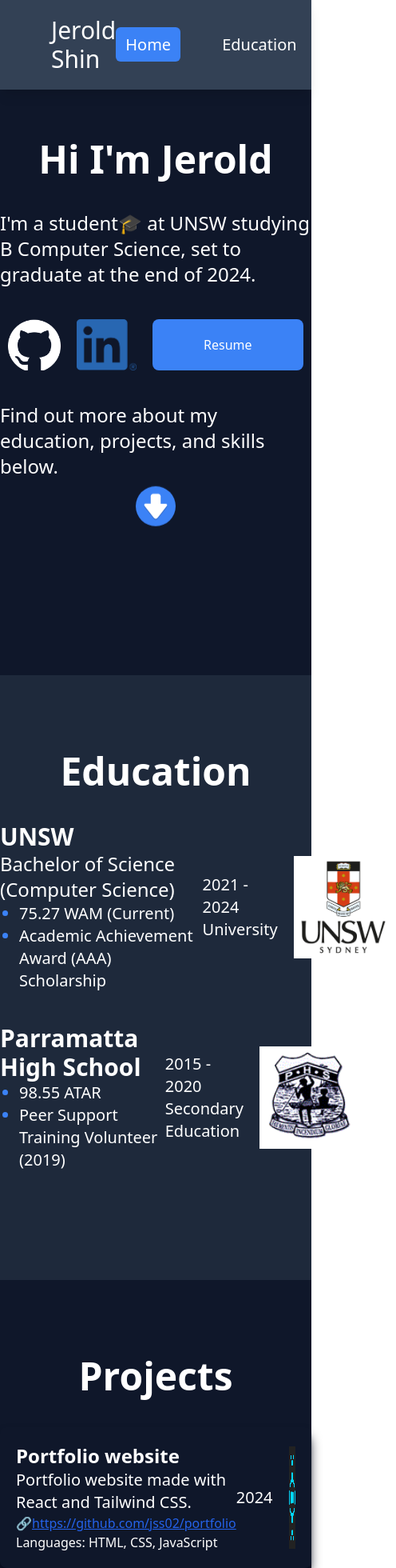
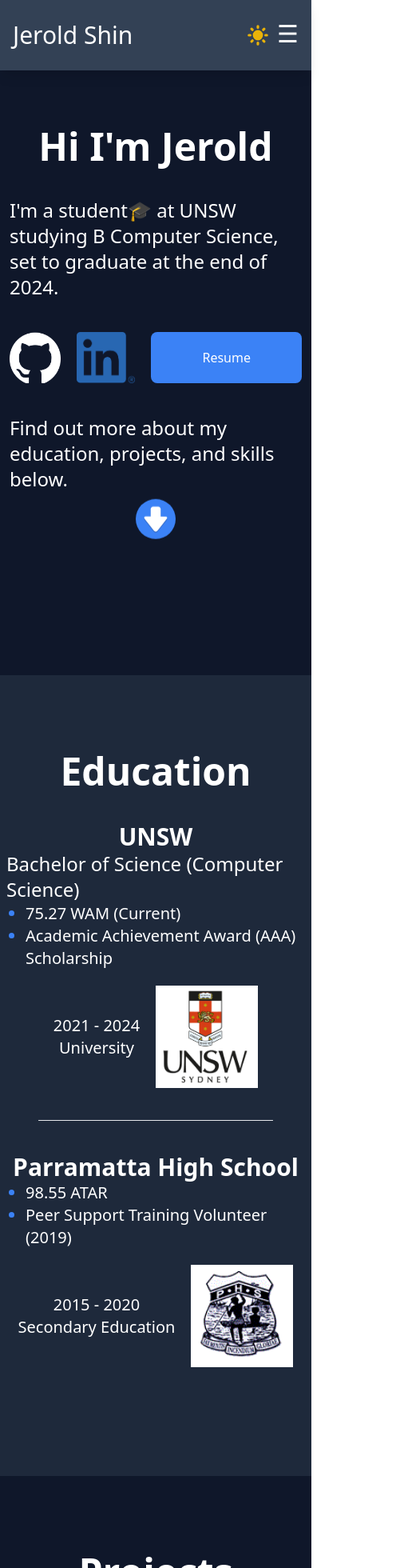
Before and after one commit to jss02/portfolio, a React (Create React App) app in the folder frontend/: page / in a window 390 px wide. Shown: the top 1960 px of the page at 80% size, 496 px wide, since content can reach past the window. Built offline with nearby package versions, Linux system fonts and the light colour scheme.

Commit message:
Responsiveness

```diff
--- a/frontend/src/App.css
+++ b/frontend/src/App.css
@@ -27,3 +27,7 @@
     scale: 1;
     opacity: 1;
 }
+
+html {
+    scroll-behavior: smooth;
+}
--- a/frontend/src/Components/Education.jsx
+++ b/frontend/src/Components/Education.jsx
@@ -7,7 +7,7 @@ import PHSLogo from '../assets/PHS-logo.gif'
 export default function Education() {
     return (
         <div className=" bg-white dark:bg-slate-800 py-24" id="Education">
-            <div className="max-w-6xl mx-auto">
+            <div className="max-w-6xl mx-auto px-2 xl:p-0">
                 <h4 className="text-5xl text-center font-bold">Education</h4>
                 <ScrollAnimator animation="slide-in-left">
                     <ExperienceCard
@@ -20,7 +20,7 @@ export default function Education() {
                     img={UNSWLogo}
                     />
                 </ScrollAnimator>
-
+                <hr className="md:hidden rounded-lg mx-10 bg-black dark:bg-white"></hr>
                 <ScrollAnimator animation="slide-in-left">
                     <ExperienceCard
                     title="Parramatta High School"
--- a/frontend/src/Components/ExperienceCard.jsx
+++ b/frontend/src/Components/ExperienceCard.jsx
@@ -1,7 +1,7 @@
 export default function ExperienceCard({title, description, dotPoints, type, img, startDate, endDate}) {
     return (
-        <div className="my-10 flex flex-row justify-between">
-            <div>
+        <div className="my-10 flex flex-col md:flex-row justify-between gap-5 items-center md:items-start ">
+            <div className="flex flex-col items-center md:block">
                 <h5 className="text-3xl font-bold">{title}</h5>
                 <p className="text-2xl">{description}</p>
                 {dotPoints && dotPoints.length > 0 && (
--- a/frontend/src/Components/Header.jsx
+++ b/frontend/src/Components/Header.jsx
@@ -1,26 +1,28 @@
+ import { useState } from 'react';
 import { Link } from 'react-scroll';
 
  function Header() {
     const links = ["Home", "Education", "Projects", "Skills", "Contact"]
+    const [toggle, setToggle] = useState(false);
 
     const toggleDarkMode = () => {
         document.getElementById('App').classList.toggle('dark')
     }
 
     return (
-        <header className="bg-white shadow-lg dark:bg-slate-700 py-5 px-16 fixed w-full z-10">
+        <>
+            <header className="bg-white shadow-lg dark:bg-slate-700 py-5 px-4 md:px-16 fixed w-full z-10">
                 <div className="flex justify-between items-center">
                     <h2 className="text-3xl" >Jerold Shin</h2>
                     <nav>
                         <div className="flex items-center">
-                        <ul className="flex flex-row text-xl gap-10">
+                            <ul className="flex-row text-xl gap-10 hidden lg:flex">
                                 {links.map((link) => (
                                     <li className="cursor-pointer">
                                         <Link
                                             to={link}
                                             activeClass='bg-blue-500 text-white'
                                             spy={true}
-                                        smooth={true}
                                             offset={-135}
                                             className="hover:bg-blue-500 hover:text-white px-3 py-2 rounded-md"
                                         >
@@ -35,15 +37,35 @@
                                     <path d="M17.293 13.293A8 8 0 016.707 2.707a8.001 8.001 0 1010.586 10.586z"></path>
                                 </svg>
                                 <svg className="fill-yellow-500 hidden dark:block" fill="currentColor" viewBox="0 0 20 20">
-                                    <path
-                                        d="M10 2a1 1 0 011 1v1a1 1 0 11-2 0V3a1 1 0 011-1zm4 8a4 4 0 11-8 0 4 4 0 018 0zm-.464 4.95l.707.707a1 1 0 001.414-1.414l-.707-.707a1 1 0 00-1.414 1.414zm2.12-10.607a1 1 0 010 1.414l-.706.707a1 1 0 11-1.414-1.414l.707-.707a1 1 0 011.414 0zM17 11a1 1 0 100-2h-1a1 1 0 100 2h1zm-7 4a1 1 0 011 1v1a1 1 0 11-2 0v-1a1 1 0 011-1zM5.05 6.464A1 1 0 106.465 5.05l-.708-.707a1 1 0 00-1.414 1.414l.707.707zm1.414 8.486l-.707.707a1 1 0 01-1.414-1.414l.707-.707a1 1 0 011.414 1.414zM4 11a1 1 0 100-2H3a1 1 0 000 2h1z"
+                                    <path d="M10 2a1 1 0 011 1v1a1 1 0 11-2 0V3a1 1 0 011-1zm4 8a4 4 0 11-8 0 4 4 0 018 0zm-.464 4.95l.707.707a1 1 0 001.414-1.414l-.707-.707a1 1 0 00-1.414 1.414zm2.12-10.607a1 1 0 010 1.414l-.706.707a1 1 0 11-1.414-1.414l.707-.707a1 1 0 011.414 0zM17 11a1 1 0 100-2h-1a1 1 0 100 2h1zm-7 4a1 1 0 011 1v1a1 1 0 11-2 0v-1a1 1 0 011-1zM5.05 6.464A1 1 0 106.465 5.05l-.708-.707a1 1 0 00-1.414 1.414l.707.707zm1.414 8.486l-.707.707a1 1 0 01-1.414-1.414l.707-.707a1 1 0 011.414 1.414zM4 11a1 1 0 100-2H3a1 1 0 000 2h1z"
                                         fillRule="evenodd" clipRule="evenodd"></path>
                                 </svg>
                             </button>
+                            <button onClick={() => setToggle(!toggle)} className='lg:hidden text-3xl pb-1'>{toggle ? '❌' : '☰'}</button>
                         </div>
                     </nav>
                 </div>
             </header>
+            {toggle && (
+                <div className='right-5 top-24 fixed bg-cyan-200 dark:bg-indigo-500 p-5 z-50 rounded-xl lg:hidden'>
+                    <ul className="flex flex-col items-center text-xl gap-10 lg:flex w-25">
+                        {links.map((link) => (
+                            <li className="cursor-pointer">
+                                <Link
+                                    to={link}
+                                    activeClass='bg-blue-500 text-white'
+                                    spy={true}
+                                    offset={-135}
+                                    className="hover:bg-blue-500 hover:text-white px-3 py-2 rounded-md"
+                                >
+                                {link}
+                                </Link>
+                            </li>
+                        ))}
+                    </ul>
+                </div>
+            )}
+        </>
     )
  }
 
--- a/frontend/src/Components/Home.jsx
+++ b/frontend/src/Components/Home.jsx
@@ -7,7 +7,7 @@ import Resume from '../assets/JSResume.pdf'
 export default function Home() {
     return (
         <div className="bg-slate-50 dark:bg-slate-900" id="Home">
-            <main className="flex flex-col items-center justify-center h-screen gap-10">
+            <main className="flex flex-col items-center justify-center h-screen gap-10 p-3">
                 <h1 className="text-5xl font-bold">Hi I'm Jerold</h1>
                 <p className="text-2xl">I'm a student🎓 at UNSW studying B Computer Science, set to graduate
                     at the end of 2024.
--- a/frontend/src/Components/MousePositionWrapper.jsx
+++ b/frontend/src/Components/MousePositionWrapper.jsx
@@ -1,4 +1,5 @@
 // Credit: Josh Comeau https://www.joshwcomeau.com/snippets/react-hooks/use-mouse-position/
+// Unused component
 
 import { useState, useEffect, createContext, useContext } from 'react';
 
--- a/frontend/src/Components/ProjectCard.jsx
+++ b/frontend/src/Components/ProjectCard.jsx
@@ -3,8 +3,9 @@ import ScrollAnimator from './ScrollAnimator'
 export default function ProjectCard( {title, description, dotPoints, languages, libraries, link, date, img} ) {
     return (
         <ScrollAnimator animation="expand" threshold={0.1}>
-        <div className="my-10 flex flex-row justify-between p-5 shadow-lg dark:shadow-slate-950 rounded-lg text-l">
-            <div>
+        <div className="my-10 mx-5 flex flex-col items-center lg:items-start lg:flex-row justify-between p-5 shadow-lg dark:shadow-slate-950 rounded-lg text-lg">
+            <div className='flex flex-col items-center lg:block'>
+                {img && <img className="lg:hidden size-48" src={img} alt='Project logo'></img>}
                 <h5 className="text-2xl font-bold">{title}</h5>
                 <p className="text-xl">{description}</p>
                 {link && <div>🔗<a href={link} target="_blank" rel='noreferrer' className="underline text-blue-600 visited:text-purple-600">{link}</a></div>}
@@ -17,11 +18,11 @@ export default function ProjectCard( {title, description, dotPoints, languages,
                 )}
             </div>
             <div className="flex flex-row text-xl gap-5 items-center">
-                <div className="flex flex-col items-center">
+                <div className="flex flex-col items-center text-2xl lg:text-lg">
                     {date && <div>{date}</div>}
                 </div>
                 <div>
-                    {img && <img className="size-32" src={img} alt='Project logo'></img>}
+                    {img && <img className="hidden lg:block size-32" src={img} alt='Project logo'></img>}
                 </div>
             </div>
         </div>
--- a/frontend/src/Components/Projects.jsx
+++ b/frontend/src/Components/Projects.jsx
@@ -12,9 +12,9 @@ export default function Projects() {
                 <ProjectCard
                 title="Portfolio website"
                 description="Portfolio website made with React and Tailwind CSS."
-                dotPoints={[]}
+                dotPoints={[""]}
                 languages={["HTML", "CSS", "JavaScript"]}
-                libraries={[]}
+                libraries={["React", "EmailJS", "react-scroll"]}
                 link="https://github.com/jss02/portfolio"
                 date="2024"
                 img={ReactLogo}
--- a/frontend/src/Components/SkillCard.jsx
+++ b/frontend/src/Components/SkillCard.jsx
@@ -1,6 +1,6 @@
 import ScrollAnimator from "./ScrollAnimator"
 
-export default function SkillCard({ img, name}) {
+export default function SkillCard({ img, name }) {
     const style = {
         background: 'radial-gradient(ellipse at top, #00ff1b, transparent), radial-gradient(ellipse at bottom, #001bff, transparent)'
     }
--- a/frontend/src/Components/Skills.jsx
+++ b/frontend/src/Components/Skills.jsx
@@ -1,14 +1,12 @@
 import SkillCard from "./SkillCard"
-import MousePositionWrapper from "./MousePositionWrapper"
 
 export default function Skills() {
     return (
         <div className="bg-white dark:bg-slate-800 py-24" id="Skills">
-            <div className="max-w-6xl mx-auto">
+            <div className="max-w-6xl mx-auto px-2 xl:px-0 text-center">
                 <h5 className="text-5xl text-center font-bold">Skills</h5>
                 <p className="text-xl my-5">Skills and technologies that I am familiar with:</p>
-                <div className="flex flex-wrap justify-start gap-4">
-                    <MousePositionWrapper>
+                <div className="flex flex-wrap justify-center xl:justify-start gap-4">
                     <SkillCard name="Python" img="https://www.vectorlogo.zone/logos/python/python-icon.svg"/>
                     <SkillCard name="JavaScript" img="https://upload.vectorlogo.zone/logos/javascript/images/239ec8a4-163e-4792-83b6-3f6d96911757.svg"/>
                     <SkillCard name="HTML" img="https://www.vectorlogo.zone/logos/w3_html5/w3_html5-icon.svg"/>
@@ -23,7 +21,6 @@ export default function Skills() {
                     <SkillCard name="Node.js" img="https://www.vectorlogo.zone/logos/nodejs/nodejs-icon.svg"/>
                     <SkillCard name="Pytest" img="https://www.vectorlogo.zone/logos/pytest/pytest-icon.svg"/>
                     <SkillCard name="Flask" img="https://www.vectorlogo.zone/logos/pocoo_flask/pocoo_flask-icon.svg"/>
-                    </MousePositionWrapper>
                 </div>
             </div>
         </div>
```
Also changed, not shown: frontend/src/Components/Contact.jsx (+6 -6 lines). Lines whose indentation alone changed are shown as unchanged.
